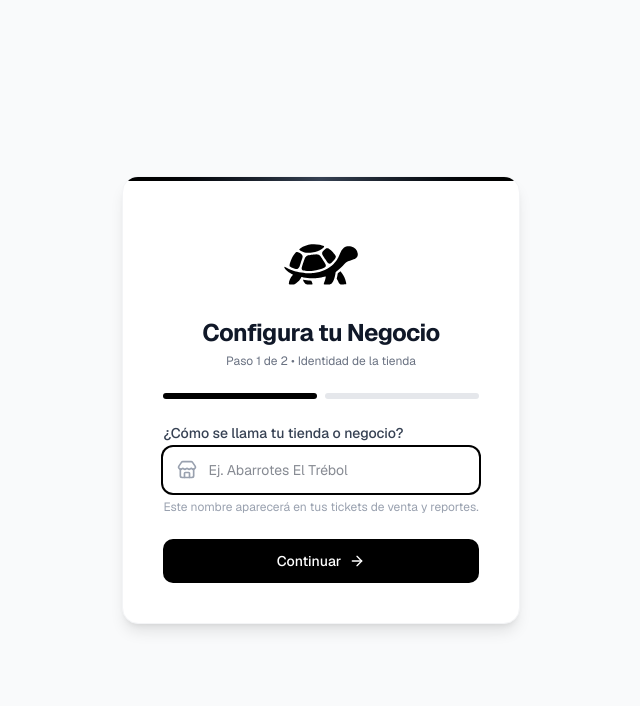
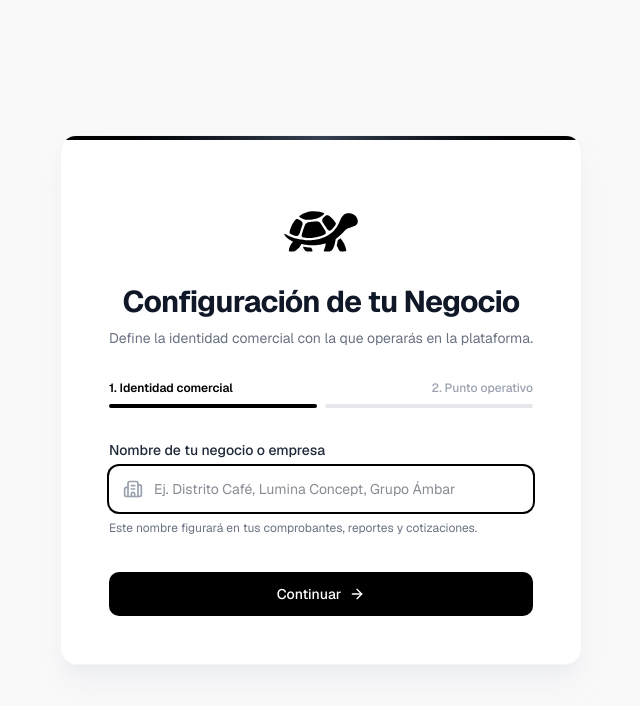
Before and after one commit to PatoCrazy2/shopli-monorepo, a Next.js app in the folder apps/admin/: page /onboarding in a window 1280 px wide. Shown: the top 706 px of the page, without its empty margins (319-959 px from the left). Built offline with nearby package versions, Linux system fonts and the light colour scheme; no server answers; sample sign-in values are in the browser's storage.

Commit message:
style(onboarding): rediseñar asistente a estilo startup moderna B2B y tono profesional

```diff
--- a/apps/admin/src/app/onboarding/page.tsx
+++ b/apps/admin/src/app/onboarding/page.tsx
@@ -2,7 +2,7 @@
 
 import { useState, useTransition } from "react";
 import { useRouter } from "next/navigation";
-import { Store, MapPin, ArrowRight, ArrowLeft, Check, AlertCircle } from "lucide-react";
+import { Building2, MapPin, ArrowRight, ArrowLeft, Check, AlertCircle } from "lucide-react";
 import { completeOnboarding } from "./actions";
 
 export default function OnboardingPage() {
@@ -27,7 +27,7 @@ export default function OnboardingPage() {
       setStep(2);
     } else {
       if (!branchName.trim() || branchName.trim().length < 2) {
-        setError("Nombra tu primera sucursal (mínimo 2 caracteres).");
+        setError("Nombra tu sucursal principal (mínimo 2 caracteres).");
         return;
       }
 
@@ -44,7 +44,6 @@ export default function OnboardingPage() {
         if (result?.error) {
           setError(result.error);
         } else {
-          // Redirigir directamente a la página principal del dashboard
           router.push("/dashboard/inicio");
           router.refresh();
         }
@@ -53,49 +52,61 @@ export default function OnboardingPage() {
   };
 
   return (
-    <main className="min-h-screen grid items-center justify-center bg-gray-50 selection:bg-black selection:text-white font-sans p-4">
-      <div className="w-full max-w-md bg-white rounded-2xl p-8 md:p-10 shadow-lg border border-gray-100 transition-shadow duration-300 hover:shadow-xl relative overflow-hidden">
+    <main className="min-h-screen grid items-center justify-center bg-gray-50/70 selection:bg-black selection:text-white font-sans p-4 sm:p-6">
+      <div className="w-full max-w-xl bg-white rounded-2xl p-8 sm:p-12 shadow-xl shadow-gray-200/50 border border-gray-100 relative overflow-hidden">
         {/* Decorative accent */}
         <div className="absolute top-0 left-0 w-full h-1 bg-gradient-to-r from-black via-gray-700 to-black"></div>
 
-        {/* Header con Logo */}
-        <div className="text-center">
+        {/* Encabezado con Identidad ShopLI */}
+        <div className="text-center mb-8">
           <img
             src="/shopli_snbg.svg"
-            alt="Logo"
-            className="mx-auto w-24 h-24"
+            alt="ShopLI Logo"
+            className="mx-auto w-24 h-24 mb-1"
           />
-          <h2 className="text-2xl font-bold tracking-tight text-gray-900 mt-1 mb-1">
-            {step === 1 ? "Configura tu Negocio" : "Tu Primera Sucursal"}
-          </h2>
-          <p className="text-xs text-gray-500 mb-6">
-            Paso {step} de 2 &bull; {step === 1 ? "Identidad de la tienda" : "Punto de venta principal"}
+          <h1 className="text-2xl sm:text-3xl font-bold tracking-tight text-gray-900 mb-2">
+            {step === 1 ? "Configuración de tu Negocio" : "Sucursal Principal"}
+          </h1>
+          <p className="text-sm text-gray-500 max-w-md mx-auto">
+            {step === 1
+              ? "Define la identidad comercial con la que operarás en la plataforma."
+              : "Establece el punto de venta o sucursal donde comenzarás operaciones."}
           </p>
         </div>
 
-        {/* Barra de progreso Apple Clean */}
-        <div className="flex gap-2 mb-6">
+        {/* Indicador de Pasos Tipo Setup Wizard */}
+        <div className="mb-8">
+          <div className="flex items-center justify-between text-xs font-medium text-gray-400 mb-2">
+            <span className={step >= 1 ? "text-black font-semibold" : ""}>
+              1. Identidad comercial
+            </span>
+            <span className={step === 2 ? "text-black font-semibold" : ""}>
+              2. Punto operativo
+            </span>
+          </div>
+          <div className="flex gap-2">
             <div
-            className={`h-1.5 flex-1 rounded-full transition-all duration-300 ${
+              className={`h-1 flex-1 rounded-full transition-all duration-300 ${
                 step >= 1 ? "bg-black" : "bg-gray-200"
               }`}
             ></div>
             <div
-            className={`h-1.5 flex-1 rounded-full transition-all duration-300 ${
+              className={`h-1 flex-1 rounded-full transition-all duration-300 ${
                 step >= 2 ? "bg-black" : "bg-gray-200"
               }`}
             ></div>
           </div>
+        </div>
 
-        <form onSubmit={handleNextStep} className="space-y-4">
+        <form onSubmit={handleNextStep} className="space-y-6">
           {step === 1 ? (
-            <div className="space-y-4 animate-in fade-in duration-200">
+            <div className="space-y-5 animate-in fade-in duration-200">
               <div>
                 <label
-                  className="block text-sm font-medium text-gray-700 mb-1"
+                  className="block text-sm font-medium text-gray-800 mb-1.5"
                   htmlFor="businessName"
                 >
-                  ¿Cómo se llama tu tienda o negocio?
+                  Nombre de tu negocio o empresa
                 </label>
                 <div className="relative">
                   <input
@@ -107,23 +118,23 @@ export default function OnboardingPage() {
                     autoFocus
                     disabled={isPending}
                     className="w-full pl-11 pr-4 py-3 rounded-xl border border-gray-200 bg-gray-50 text-gray-900 focus:bg-white focus:outline-none focus:ring-2 focus:ring-black focus:border-transparent transition-all duration-200 disabled:opacity-50 text-sm"
-                    placeholder="Ej. Abarrotes El Trébol"
+                    placeholder="Ej. Distrito Café, Lumina Concept, Grupo Ámbar"
                   />
-                  <Store className="w-5 h-5 text-gray-400 absolute left-3.5 top-1/2 -translate-y-1/2" />
+                  <Building2 className="w-5 h-5 text-gray-400 absolute left-3.5 top-1/2 -translate-y-1/2" />
                 </div>
-                <p className="mt-1.5 text-xs text-gray-400">
-                  Este nombre aparecerá en tus tickets de venta y reportes.
+                <p className="mt-2 text-xs text-gray-500">
+                  Este nombre figurará en tus comprobantes, reportes y cotizaciones.
                 </p>
               </div>
             </div>
           ) : (
-            <div className="space-y-4 animate-in fade-in duration-200">
+            <div className="space-y-5 animate-in fade-in duration-200">
               <div>
                 <label
-                  className="block text-sm font-medium text-gray-700 mb-1"
+                  className="block text-sm font-medium text-gray-800 mb-1.5"
                   htmlFor="branchName"
                 >
-                  Nombra tu primera sucursal
+                  Nombre de la sucursal
                 </label>
                 <div className="relative">
                   <input
@@ -135,21 +146,21 @@ export default function OnboardingPage() {
                     autoFocus
                     disabled={isPending}
                     className="w-full pl-11 pr-4 py-3 rounded-xl border border-gray-200 bg-gray-50 text-gray-900 focus:bg-white focus:outline-none focus:ring-2 focus:ring-black focus:border-transparent transition-all duration-200 disabled:opacity-50 text-sm"
-                    placeholder="Matriz"
+                    placeholder="Matriz o Sucursal Centro"
                   />
                   <MapPin className="w-5 h-5 text-gray-400 absolute left-3.5 top-1/2 -translate-y-1/2" />
                 </div>
-                <p className="mt-1.5 text-xs text-gray-400">
-                  Puedes dejar &quot;Matriz&quot;, &quot;Sucursal Centro&quot; o el nombre que prefieras.
+                <p className="mt-2 text-xs text-gray-500">
+                  Podrás agregar y gestionar múltiples sucursales más adelante desde el dashboard.
                 </p>
               </div>
 
               <div>
                 <label
-                  className="block text-sm font-medium text-gray-700 mb-1"
+                  className="block text-sm font-medium text-gray-800 mb-1.5"
                   htmlFor="branchAddress"
                 >
-                  Dirección (Opcional)
+                  Ubicación física o dirección (opcional)
                 </label>
                 <input
                   id="branchAddress"
@@ -158,20 +169,20 @@ export default function OnboardingPage() {
                   onChange={(e) => setBranchAddress(e.target.value)}
                   disabled={isPending}
                   className="w-full px-4 py-3 rounded-xl border border-gray-200 bg-gray-50 text-gray-900 focus:bg-white focus:outline-none focus:ring-2 focus:ring-black focus:border-transparent transition-all duration-200 disabled:opacity-50 text-sm"
-                  placeholder="Av. Principal #123, Col. Centro"
+                  placeholder="Av. Paseo de la Reforma 222, CDMX"
                 />
               </div>
             </div>
           )}
 
           {error && (
-            <div className="p-3 rounded-lg bg-red-50 text-red-600 text-sm border border-red-100 flex items-center gap-2 animate-in fade-in duration-300">
+            <div className="p-3.5 rounded-xl bg-red-50 text-red-600 text-sm border border-red-100 flex items-center gap-2.5 animate-in fade-in duration-300">
               <AlertCircle className="w-4 h-4 shrink-0" />
               <span>{error}</span>
             </div>
           )}
 
-          <div className="pt-2 flex items-center gap-3">
+          <div className="pt-3 flex items-center gap-3">
             {step === 2 && (
               <button
                 type="button"
@@ -180,7 +191,7 @@ export default function OnboardingPage() {
                   setStep(1);
                 }}
                 disabled={isPending}
-                className="py-3 px-4 flex items-center justify-center gap-1 rounded-xl border border-gray-200 text-gray-700 hover:bg-gray-100 focus:outline-none focus:ring-2 focus:ring-black transition-all duration-200 font-medium text-sm disabled:opacity-50 cursor-pointer"
+                className="py-3 px-5 flex items-center justify-center gap-1.5 rounded-xl border border-gray-200 text-gray-700 hover:bg-gray-50 hover:text-black focus:outline-none focus:ring-2 focus:ring-black transition-all duration-200 font-medium text-sm disabled:opacity-50 cursor-pointer"
               >
                 <ArrowLeft className="w-4 h-4" />
                 <span>Atrás</span>
@@ -190,7 +201,7 @@ export default function OnboardingPage() {
             <button
               type="submit"
               disabled={isPending}
-              className="flex-1 py-3 px-4 flex justify-center items-center gap-2 rounded-xl text-white bg-black hover:bg-gray-800 focus:ring-2 focus:ring-offset-2 focus:ring-black transition-all duration-200 font-medium text-sm disabled:opacity-50 disabled:cursor-not-allowed cursor-pointer"
+              className="flex-1 py-3 px-5 flex justify-center items-center gap-2 rounded-xl text-white bg-black hover:bg-neutral-800 focus:ring-2 focus:ring-offset-2 focus:ring-black transition-all duration-200 font-medium text-sm disabled:opacity-50 disabled:cursor-not-allowed cursor-pointer"
             >
               {isPending ? (
                 <svg
@@ -221,7 +232,7 @@ export default function OnboardingPage() {
               ) : (
                 <>
                   <Check className="w-4 h-4" />
-                  <span>Finalizar y Entrar</span>
+                  <span>Comenzar a operar</span>
                 </>
               )}
             </button>
```
Lines whose indentation alone changed are shown as unchanged.
